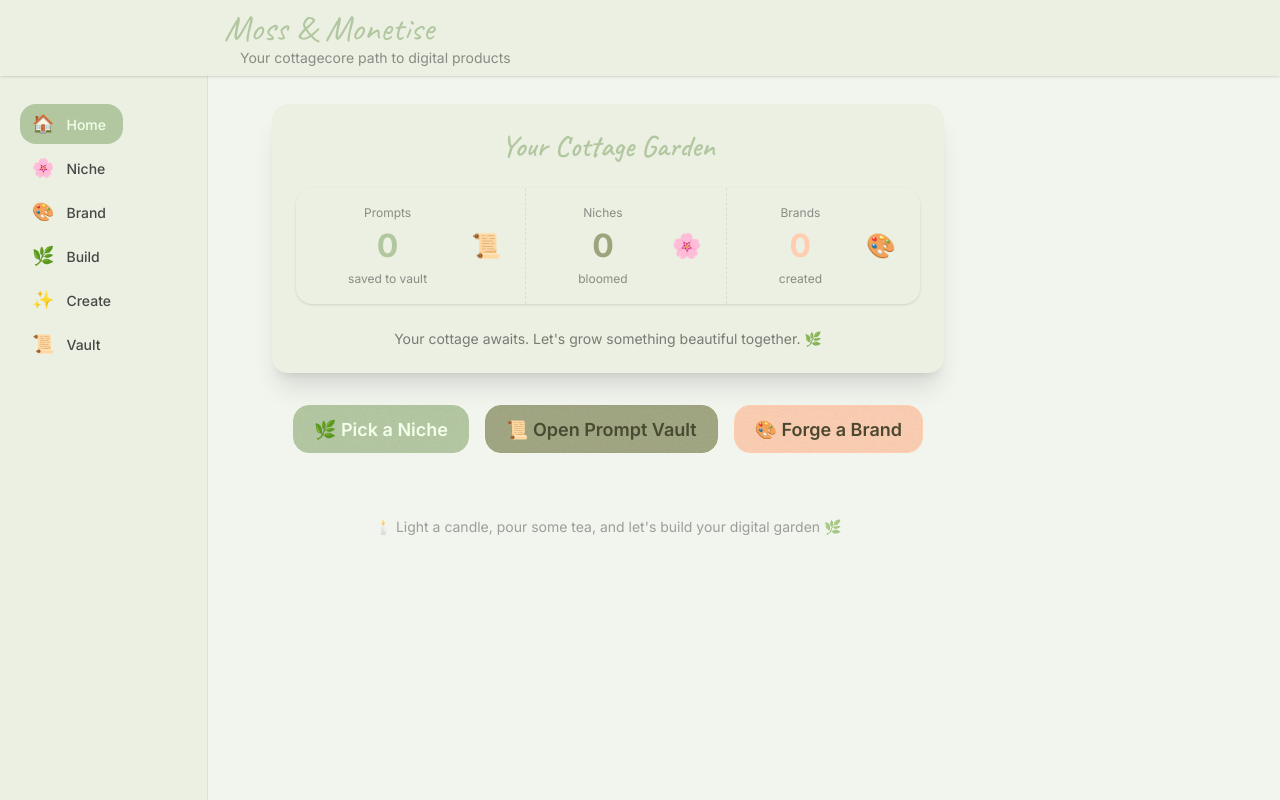
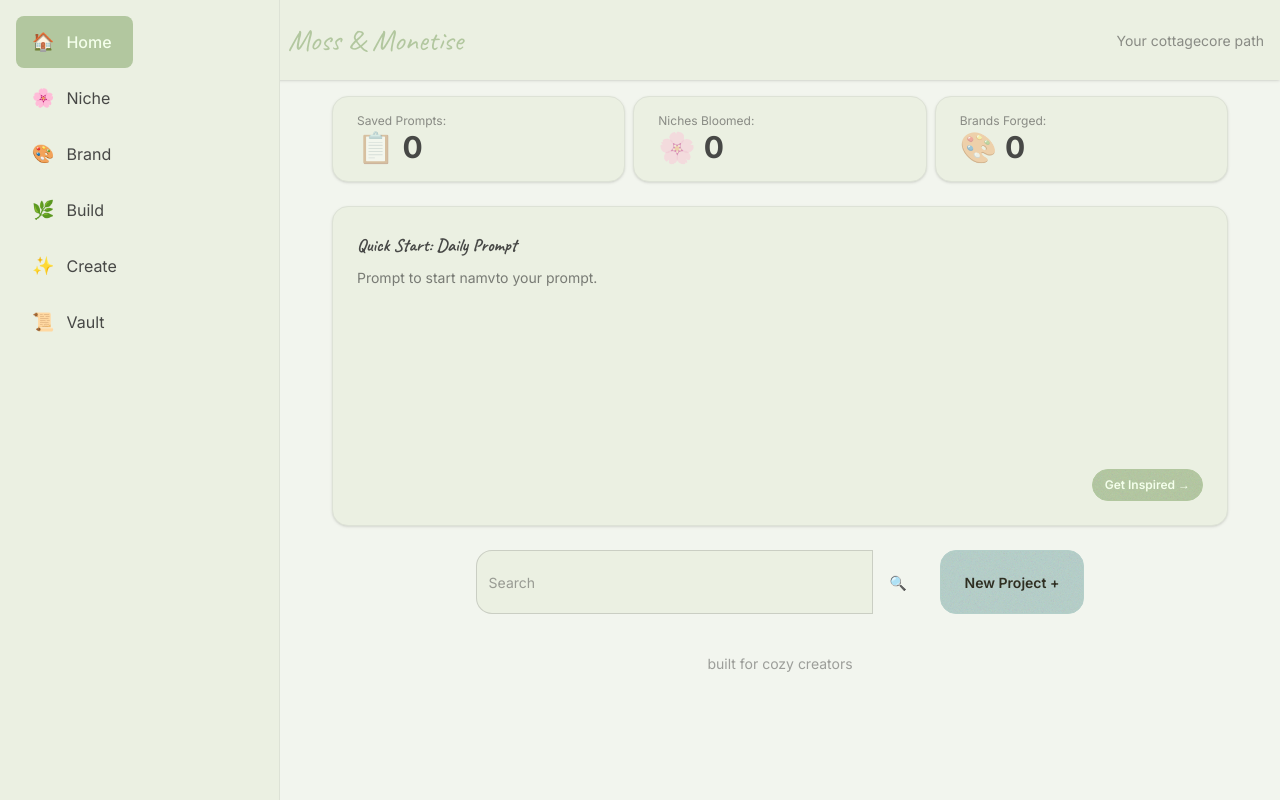
Before and after one commit to mayhemtomoney/moss-monetise, a React (Vite) app: page / in a window 1280 px wide. Built offline with nearby package versions, Linux system fonts and the light colour scheme; a web font is replaced by a local one; what @xenova/transformers would draw is missing.

Commit message:
redesign layout to match wireframe exactly

```diff
--- a/src/components/layout/Layout.jsx
+++ b/src/components/layout/Layout.jsx
@@ -1,30 +1,116 @@
+import { useState } from 'react'
 import { motion } from 'framer-motion'
-import Navigation from './Navigation'
+import { NavLink, useLocation } from 'react-router-dom'
+
+const navItems = [
+    { path: '/', label: 'Home', icon: '🏠' },
+    { path: '/niche-picker', label: 'Niche', icon: '🌸' },
+    { path: '/branding-studio', label: 'Brand', icon: '🎨' },
+    { path: '/biz-builder', label: 'Build', icon: '🌿' },
+    { path: '/product-forge', label: 'Create', icon: '✨' },
+    { path: '/prompt-vault', label: 'Vault', icon: '📜' },
+]
 
 function Layout({ children }) {
+    const [drawerOpen, setDrawerOpen] = useState(false)
+    const location = useLocation()
+
     return (
-        <div className="min-h-screen bg-base-200 flex flex-col">
-            {/* Fixed Header */}
-            <header className="navbar bg-base-100 shadow-sm fixed top-0 left-0 right-0 z-50 px-6 md:pl-56">
+        <div className="drawer lg:drawer-open">
+            {/* Drawer toggle for mobile */}
+            <input
+                id="main-drawer"
+                type="checkbox"
+                className="drawer-toggle"
+                checked={drawerOpen}
+                onChange={(e) => setDrawerOpen(e.target.checked)}
+            />
+
+            {/* Main content area */}
+            <div className="drawer-content flex flex-col min-h-screen bg-base-200">
+                {/* Fixed Navbar - 80px */}
+                <nav className="navbar bg-base-100 shadow-sm fixed top-0 left-0 right-0 z-40 h-20 px-4 lg:pl-72">
+                    {/* Mobile hamburger */}
+                    <div className="flex-none lg:hidden">
+                        <label htmlFor="main-drawer" className="btn btn-square btn-ghost">
+                            <svg xmlns="http://www.w3.org/2000/svg" fill="none" viewBox="0 0 24 24" className="inline-block w-6 h-6 stroke-current">
+                                <path strokeLinecap="round" strokeLinejoin="round" strokeWidth="2" d="M4 6h16M4 12h16M4 18h16"></path>
+                            </svg>
+                        </label>
+                    </div>
+
+                    {/* Logo - left */}
                     <div className="flex-1">
-                    <h1 className="text-4xl font-handwritten text-primary">Moss & Monetise</h1>
-                    <p className="text-sm text-base-content/60 ml-4 hidden md:block">
-                        Your cottagecore path to digital products
-                    </p>
+                        <h1 className="text-2xl lg:text-3xl font-handwritten text-primary">Moss & Monetise</h1>
                     </div>
-            </header>
 
-            {/* Main content with left padding for desktop sidebar */}
+                    {/* Tagline - right */}
+                    <div className="flex-none hidden sm:block">
+                        <span className="text-base-content/60 text-sm">Your cottagecore path</span>
+                    </div>
+                </nav>
+
+                {/* Page content with top padding for navbar */}
                 <motion.main
-                className="flex-1 pb-24 md:pb-8 pt-20 md:pl-56 px-4 md:px-8 max-w-5xl w-full"
-                initial={{ opacity: 0, y: 20 }}
+                    className="flex-1 pt-24 pb-20 lg:pb-8 px-4 lg:px-6 lg:ml-0"
+                    initial={{ opacity: 0, y: 10 }}
                     animate={{ opacity: 1, y: 0 }}
-                transition={{ duration: 0.4 }}
+                    transition={{ duration: 0.3 }}
+                    key={location.pathname}
                 >
+                    <div className="max-w-4xl mx-auto">
                         {children}
+                    </div>
                 </motion.main>
+            </div>
 
-            <Navigation />
+            {/* Sidebar drawer - 280px */}
+            <div className="drawer-side z-50">
+                <label htmlFor="main-drawer" aria-label="close sidebar" className="drawer-overlay"></label>
+                <aside className="bg-base-100 w-70 min-h-full border-r border-base-300">
+                    {/* Sidebar header */}
+                    <div className="h-20 flex items-center px-4 border-b border-base-300 lg:hidden">
+                        <h2 className="text-xl font-handwritten text-primary">Moss & Monetise</h2>
+                    </div>
+
+                    {/* Navigation menu */}
+                    <ul className="menu p-4 gap-1">
+                        {navItems.map((item) => (
+                            <li key={item.path}>
+                                <NavLink
+                                    to={item.path}
+                                    onClick={() => setDrawerOpen(false)}
+                                    className={({ isActive }) =>
+                                        `flex items-center gap-3 py-3 px-4 rounded-lg text-base ${isActive
+                                            ? 'bg-primary text-primary-content font-medium'
+                                            : 'hover:bg-base-200'
+                                        }`
+                                    }
+                                >
+                                    <span className="text-lg">{item.icon}</span>
+                                    <span>{item.label}</span>
+                                </NavLink>
+                            </li>
+                        ))}
+                    </ul>
+                </aside>
+            </div>
+
+            {/* Mobile bottom navigation */}
+            <nav className="btm-nav btm-nav-sm lg:hidden bg-base-100 border-t border-base-300 z-40">
+                {navItems.map((item) => (
+                    <NavLink
+                        key={item.path}
+                        to={item.path}
+                        className={({ isActive }) =>
+                            `${isActive ? 'active text-primary border-t-2 border-primary' : 'text-base-content/60'}`
+                        }
+                    >
+                        <span className="text-lg">{item.icon}</span>
+                        <span className="btm-nav-label text-xs">{item.label}</span>
+                    </NavLink>
+                ))}
+            </nav>
         </div>
     )
 }
--- a/src/pages/HomePage.jsx
+++ b/src/pages/HomePage.jsx
@@ -1,12 +1,14 @@
 import { motion } from 'framer-motion'
-import { Link } from 'react-router-dom'
+import { Link, useNavigate } from 'react-router-dom'
 import { useState, useEffect } from 'react'
 import { useSavedPrompts, useSavedBrands } from '../hooks/useDexieStorage'
 
 function HomePage() {
+    const navigate = useNavigate()
     const { savedPrompts } = useSavedPrompts()
     const { savedBrands } = useSavedBrands()
     const [nicheCount, setNicheCount] = useState(0)
+    const [searchQuery, setSearchQuery] = useState('')
 
     useEffect(() => {
         const savedNiche = localStorage.getItem('moss-niche-results')
@@ -16,96 +18,99 @@ function HomePage() {
     const promptCount = savedPrompts?.length || 0
     const brandCount = savedBrands?.length || 0
 
-    const ctaButtons = [
-        { path: '/niche-picker', label: '🌿 Pick a Niche', color: 'btn-primary' },
-        { path: '/prompt-vault', label: '📜 Open Prompt Vault', color: 'btn-secondary' },
-        { path: '/branding-studio', label: '🎨 Forge a Brand', color: 'btn-accent' },
-    ]
+    const handleSearch = (e) => {
+        e.preventDefault()
+        if (searchQuery.trim()) {
+            navigate(`/prompt-vault?search=${encodeURIComponent(searchQuery)}`)
+        }
+    }
+
+    const handleNewProject = () => {
+        navigate('/niche-picker')
+    }
+
+    // Daily prompt - could be randomized
+    const dailyPrompt = "Prompt to start namvto your prompt."
 
     return (
         <motion.div
             initial={{ opacity: 0 }}
             animate={{ opacity: 1 }}
-            className="space-y-8 py-6"
+            className="space-y-6"
         >
-            {/* Stats Card */}
-            <motion.section
-                initial={{ opacity: 0, y: 30 }}
-                animate={{ opacity: 1, y: 0 }}
-                transition={{ delay: 0.2, duration: 0.5 }}
-                className="flex justify-center"
-            >
-                <div className="card bg-base-100 shadow-xl max-w-2xl w-full">
-                    <div className="card-body text-center">
-                        <h2 className="card-title text-3xl font-handwritten text-primary justify-center">
-                            Your Cottage Garden
-                        </h2>
-
-                        {/* Stats */}
-                        <div className="stats stats-vertical sm:stats-horizontal shadow mt-4">
-                            <div className="stat">
-                                <div className="stat-figure text-primary text-2xl">📜</div>
-                                <div className="stat-title">Prompts</div>
-                                <div className="stat-value text-primary">{promptCount}</div>
-                                <div className="stat-desc">saved to vault</div>
-                            </div>
-
-                            <div className="stat">
-                                <div className="stat-figure text-secondary text-2xl">🌸</div>
-                                <div className="stat-title">Niches</div>
-                                <div className="stat-value text-secondary">{nicheCount}</div>
-                                <div className="stat-desc">bloomed</div>
-                            </div>
-
-                            <div className="stat">
-                                <div className="stat-figure text-accent text-2xl">🎨</div>
-                                <div className="stat-title">Brands</div>
-                                <div className="stat-value text-accent">{brandCount}</div>
-                                <div className="stat-desc">created</div>
-                            </div>
-                        </div>
-
-                        <p className="mt-4 text-base-content/70">
-                            Your cottage awaits. Let's grow something beautiful together. 🌿
-                        </p>
+            {/* 3 Horizontal Stat Cards - 8px gap */}
+            <div className="grid grid-cols-1 sm:grid-cols-3 gap-2">
+                {/* Saved Prompts */}
+                <div className="stat bg-base-100 rounded-box shadow-sm border border-base-300 py-4 px-6">
+                    <div className="stat-title text-xs">Saved Prompts:</div>
+                    <div className="stat-value text-3xl flex items-center gap-2">
+                        <span className="text-base-content/40">📋</span>
+                        <span>{promptCount}</span>
                     </div>
                 </div>
-            </motion.section>
 
-            {/* CTA Buttons */}
-            <motion.section
-                initial={{ opacity: 0, y: 20 }}
-                animate={{ opacity: 1, y: 0 }}
-                transition={{ delay: 0.4, duration: 0.5 }}
-                className="flex flex-wrap justify-center gap-4"
-            >
-                {ctaButtons.map((btn, index) => (
-                    <motion.div
-                        key={btn.path}
-                        initial={{ opacity: 0, y: 20 }}
-                        animate={{ opacity: 1, y: 0 }}
-                        transition={{ delay: 0.5 + index * 0.1 }}
-                        whileHover={{ scale: 1.05 }}
-                        whileTap={{ scale: 0.98 }}
-                    >
-                        <Link to={btn.path} className={`btn ${btn.color} btn-lg`}>
-                            {btn.label}
+                {/* Niches Bloomed */}
+                <div className="stat bg-base-100 rounded-box shadow-sm border border-base-300 py-4 px-6">
+                    <div className="stat-title text-xs">Niches Bloomed:</div>
+                    <div className="stat-value text-3xl flex items-center gap-2">
+                        <span className="text-base-content/40">🌸</span>
+                        <span>{nicheCount}</span>
+                    </div>
+                </div>
+
+                {/* Brands Forged */}
+                <div className="stat bg-base-100 rounded-box shadow-sm border border-base-300 py-4 px-6">
+                    <div className="stat-title text-xs">Brands Forged:</div>
+                    <div className="stat-value text-3xl flex items-center gap-2">
+                        <span className="text-base-content/40">🎨</span>
+                        <span>{brandCount}</span>
+                    </div>
+                </div>
+            </div>
+
+            {/* Quick Start: Daily Prompt - 50vh height as per wireframe */}
+            <div className="card bg-base-100 shadow-sm border border-base-300" style={{ minHeight: '40vh' }}>
+                <div className="card-body">
+                    <h2 className="card-title text-lg font-bold">Quick Start: Daily Prompt</h2>
+                    <p className="text-base-content/70">{dailyPrompt}</p>
+
+                    <div className="card-actions justify-end mt-auto">
+                        <Link to="/prompt-vault" className="btn btn-primary btn-sm">
+                            Get Inspired →
                         </Link>
-                    </motion.div>
-                ))}
-            </motion.section>
+                    </div>
+                </div>
+            </div>
 
-            {/* Footer nudge */}
-            <motion.section
-                initial={{ opacity: 0 }}
-                animate={{ opacity: 1 }}
-                transition={{ delay: 0.8 }}
-                className="text-center pt-8"
-            >
-                <p className="text-base-content/50 text-sm">
-                    🕯️ Light a candle, pour some tea, and let's build your digital garden 🌿
-                </p>
-            </motion.section>
+            {/* Utility Row: Search + New Project Button - 24px gap */}
+            <div className="flex flex-col sm:flex-row gap-4 items-center justify-center">
+                {/* Search Input - 64px height as per wireframe */}
+                <form onSubmit={handleSearch} className="join flex-1 max-w-md w-full">
+                    <input
+                        type="text"
+                        placeholder="Search"
+                        className="input input-bordered join-item w-full h-16"
+                        value={searchQuery}
+                        onChange={(e) => setSearchQuery(e.target.value)}
+                    />
+                    <button type="submit" className="btn btn-ghost join-item h-16">
+                        🔍
+                    </button>
+                </form>
+
+                {/* New Project Button */}
+                <button
+                    onClick={handleNewProject}
+                    className="btn btn-neutral h-16 px-6"
+                >
+                    New Project +
+                </button>
+            </div>
+
+            {/* Footer - 40px height as per wireframe */}
+            <footer className="text-center py-4 text-base-content/50 text-sm">
+                built for cozy creators
+            </footer>
         </motion.div>
     )
 }
```
Lines whose indentation alone changed are shown as unchanged.
